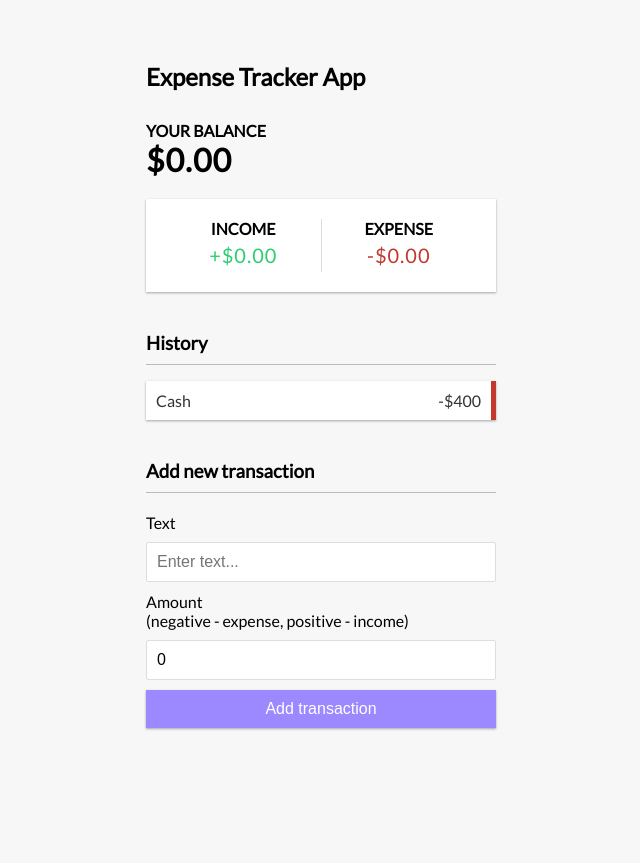
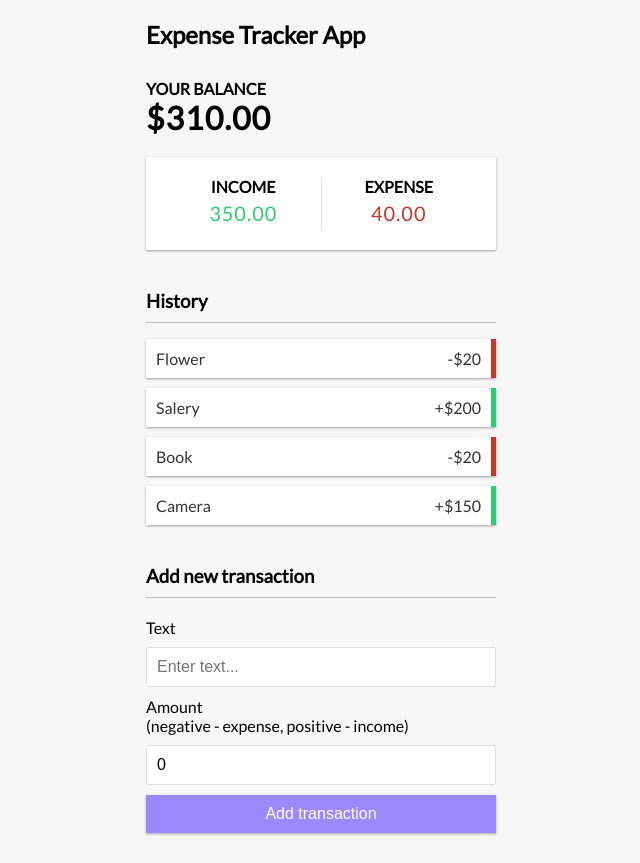
Before and after one commit to bilalahmad147/project1-expence-tracker-app, a React (Create React App) app: page / in a window 1280 px wide. Shown: the whole page, without its empty margins (319-959 px from the left). Before the commit the page ends 800 px from the top, so only its background shows below. Built offline with nearby package versions, Linux system fonts and the light colour scheme.

Commit message:
updated differ files

```diff
--- a/src/App.js
+++ b/src/App.js
@@ -6,9 +6,11 @@ import IncomeExpense from './incomeExpense.js';
 import TransactionList from './TransactionList';
 import AddTransaction from './AddTransaction';
 
+import GlobalProvider from './globalState';
+
 function App() {
   return (
-    <div>
+    <GlobalProvider>
       <Header />
       <div className="container">
       <Balance />
@@ -16,7 +18,7 @@ function App() {
       <TransactionList />
       <AddTransaction />
       </div>
-    </div>
+    </GlobalProvider>
   );
 }
 
--- /dev/null
+++ b/src/AppReducer.js
@@ -0,0 +1,16 @@
+const AppReducer = (state, action) => {
+    switch (action.type) {
+        case 'DEL_TRANS':
+            return {
+                ...state,
+                transaction : state.transaction.filter(transaction =>transaction.id !==
+                action.payload)
+            }
+        case 'ADD_TRANS':
+            return{
+
+            }
+        default:
+            return state;
+    }
+}
--- a/src/Balance.js
+++ b/src/Balance.js
@@ -1,10 +1,15 @@
-import React from 'react';
+import React, {useContext} from 'react';
+import { GlobalContext } from './globalState';
 
 const Balance = () => {
+  const { transaction } = useContext(GlobalContext);
+  const amount = transaction.map(transaction => transaction.amount);
+  const total = amount.reduce((acc, item) => (acc += item), 0).toFixed(2);
+
   return (
     <>
       <h4>Your Balance</h4>
-      <h1>$0.00</h1>
+      <h1>${total}</h1>
     </>
   );
 }
--- a/src/TransactionList.js
+++ b/src/TransactionList.js
@@ -1,16 +1,17 @@
-import React from 'react';
+import React, { useContext } from 'react';
+import {GlobalContext} from './globalState';
+import Transactions from './transactions.js';
 
 const TransactionList = () => {
+  const { transaction } = useContext(GlobalContext);
   return (
     <>
-    <h3>History</h3>
+      <h3>History</h3>
       <ul className="list">
-        <li className="minus">
-          Cash <span>-$400</span><button className="delete-btn">x</button>
-        </li>
+        {transaction.map(transaction => (<Transactions key={transaction.id} transaction={transaction} />))}
       </ul>
-  </>
-  );
+    </>
+  )
 }
 
 export default TransactionList;
--- /dev/null
+++ b/src/globalState.js
@@ -0,0 +1,43 @@
+import React, { createContext, useReducer } from 'react';
+import AppReducer from './AppReducer.js';
+import Transactions from './transactions.js';
+
+const initialState = {
+    transaction: [
+        { id: 1, text: 'Flower', amount: -20 },
+        { id: 2, text: 'Salery', amount: 200 },
+        { id: 3, text: 'Book', amount: -20 },
+        { id: 4, text: 'Camera', amount: 150 },
+    ]
+}
+
+export const GlobalContext = createContext(initialState);
+
+const GlobalProvider = ({ children }) => {
+    const [state, dispatch] = useReducer(AppReducer, initialState);
+
+    function delTransaction(id){
+        dispatch({
+            type: 'DEL_TRANS',
+            payload : id
+        })
+    }
+
+    function addTransaction(Transactions){
+        dispatch({
+            type: 'ADD_TRANS',
+            payload : Transactions
+        })
+    }
+
+    return (<GlobalContext.Provider value={{
+        transaction: state.transaction,
+        delTransaction,
+        addTransaction
+    }}>
+        {children}
+    </GlobalContext.Provider>
+    )
+}
+
+export default GlobalProvider;
--- a/src/incomeExpense.js
+++ b/src/incomeExpense.js
@@ -1,15 +1,28 @@
-import React from 'react';
+import React, { useContext } from 'react';
+import { GlobalContext } from './globalState';
 
 const IncomeExpense = () => {
+  const { transaction } = useContext(GlobalContext);
+  const amount = transaction.map(transaction => transaction.amount);
+  const income = amount
+    .filter(item => item > 0)
+    .reduce((acc, item) => (acc += item), 0)
+    .toFixed(2);
+
+  const expense = (
+    amount.filter(item => item < 0).reduce((acc, item) => (acc += item), 0) *
+      -1
+    ).toFixed(2);
+
   return (
     <div className="inc-exp-container">
       <div>
         <h4>Income</h4>
-      <p className="money plus">+$0.00</p>
+        <p className="money plus">{income}</p>
       </div>
       <div>
         <h4>Expense</h4>
-      <p className="money minus">-$0.00</p>
+        <p className="money minus">{expense}</p>
       </div>
     </div>
   );
--- /dev/null
+++ b/src/transactions.js
@@ -0,0 +1,17 @@
+import React, { useContext } from 'react';
+import { GlobalContext } from './globalState';
+
+const Transactions = ({ transaction }) => {
+  const { delTransaction } = useContext(GlobalContext);
+
+  const sign = transaction.amount < 0 ? '-' : '+';
+
+  return (
+    <li className={transaction.amount < 0 ? 'minus' : 'plus'}>
+      {transaction.text} <span>{sign}${Math.abs(transaction.amount)}</span><button
+        onClick={() => delTransaction(transaction.id)} className="delete-btn">x</button>
+    </li>
+  )
+}
+
+export default Transactions;
```
Also changed, not shown: src/logo.svg (deleted). Lines whose indentation alone changed are shown as unchanged.
